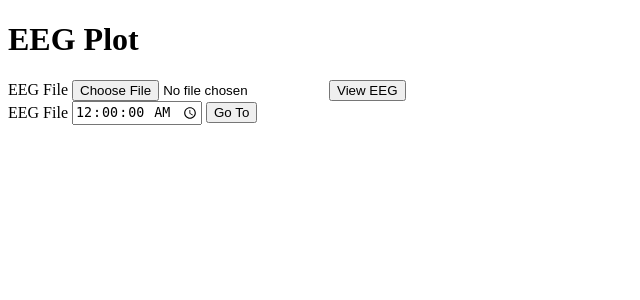
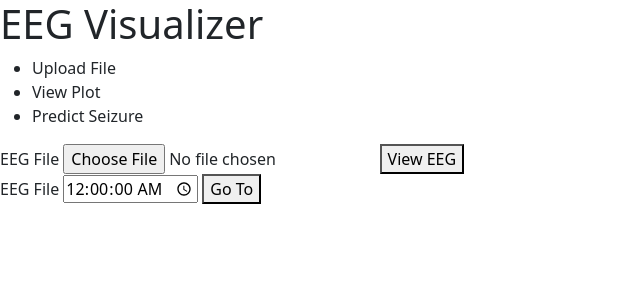
Before and after one commit to nflpurnama/EEG-Visualizer, a Flask app: page / in a window 1280 px wide. Shown: the top 300 px of the page, without its empty margins (0-640 px from the left). Run offline with Flask 3, Linux system fonts and the light colour scheme.

Commit message:
[dev] add bootstrap

```diff
--- a/templates/page/index.html
+++ b/templates/page/index.html
@@ -4,10 +4,18 @@
     <meta charset="UTF-8" />
     <meta name="viewport" content="width=device-width, initial-scale=1.0" />
     <link rel="stylesheet" type="text/css" href="{{ url_for('static', filename='css/style.css') }}"/>
+    <link href="https://cdn.jsdelivr.net/npm/bootstrap@5.3.2/dist/css/bootstrap.min.css" rel="stylesheet" integrity="sha384-T3c6CoIi6uLrA9TneNEoa7RxnatzjcDSCmG1MXxSR1GAsXEV/Dwwykc2MPK8M2HN" crossorigin="anonymous">
     <title>EEG INFORMATICS FINAL PROJECT</title>
   </head>
   <body>
-    <h1>EEG Plot</h1>
+    <h1>EEG Visualizer</h1>
+    <div class="flex flex-row">
+      <ul>
+        <li class="tab-button">Upload File</li>
+        <li class="tab-button">View Plot</li>
+        <li class="tab-button">Predict Seizure</li>
+      </ul>
+    </div>
     <div class="form-group">
       <label for="file">EEG File</label>
       <input type="file" id="file">
```
